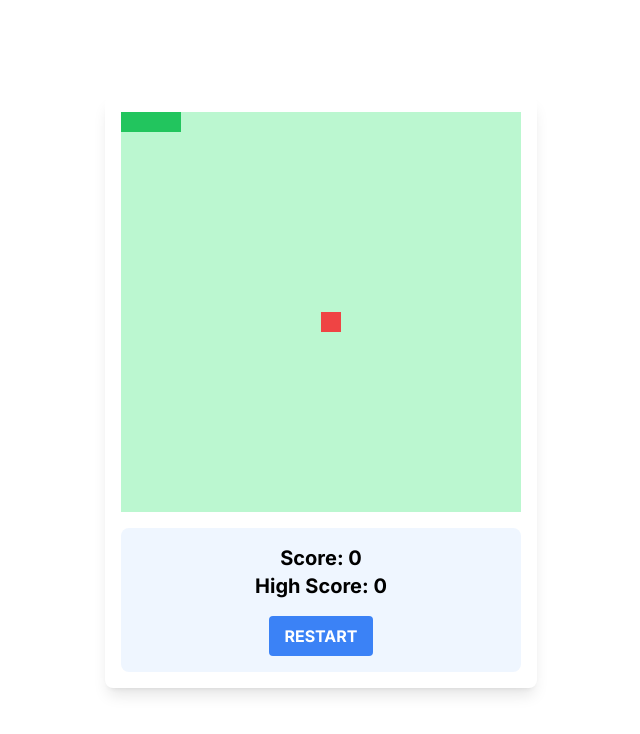
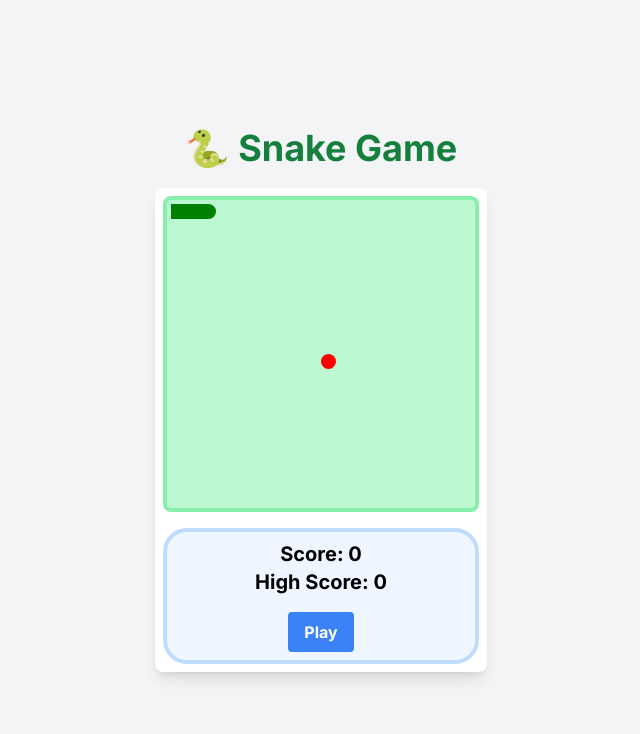
Before and after one commit to Riddhii10/snake-game-, a Next.js app: page / in a window 1280 px wide. Shown: the top 734 px of the page, without its empty margins (319-959 px from the left). Built offline with nearby package versions, Linux system fonts and the light colour scheme.

Commit message:
final changes done

```diff
--- a/app/page.tsx
+++ b/app/page.tsx
@@ -3,9 +3,9 @@ import Image from "next/image";
 
 export default function Home() {
   return (
-    <main className="flex min-h-screen flex-col items-center p-24">
-      <h1 className="mt-0">Snake Game</h1>
-      <SnakeGrid/>
+    <main className="flex min-h-screen flex-col items-center justify-center p-1.5 bg-gray-100">
+      <h1 className="text-4xl font-bold text-green-700 mb-5">🐍 Snake Game</h1>
+      <SnakeGrid />
     </main>
   );
 }
--- a/components/SnakeGrid.tsx
+++ b/components/SnakeGrid.tsx
@@ -1,12 +1,16 @@
 "use client";
 import React, { KeyboardEvent, useEffect, useState } from "react";
+import SnakePart from './SnakePart';
 
 const GRID_SIZE = 20;
+
 type Point = {
   x: number;
   y: number;
 };
+
 type Direction = "UP" | "DOWN" | "LEFT" | "RIGHT";
+
 const SnakeGrid = () => {
   const [snake, setSnake] = useState<Point[]>([
     { y: 0, x: 2 },
@@ -24,8 +28,9 @@ const SnakeGrid = () => {
     const y = Math.floor(Math.random() * GRID_SIZE);
     setFood({ x, y });
   };
+
   const moveSnake = () => {
-    if (!direction || gameOver) return; // Exit early if game is over or no direction is set
+    if (!direction || gameOver) return;
 
     const newSnake = [...snake];
     const snakeHead = { ...newSnake[0] };
@@ -70,6 +75,7 @@ const SnakeGrid = () => {
   };
 
   const handleKeyPress = (event: KeyboardEvent<HTMLDivElement>) => {
+    event.preventDefault(); // Prevents the default action
     if (event.key === "ArrowUp" && direction !== "DOWN") {
       setDirection("UP");
     }
@@ -106,13 +112,13 @@ const SnakeGrid = () => {
       setDirection(null);
       if (score > highScore) {
         setHighScore(score);
-      } // Stop the snake movement
+      }
     }
   }, [gameOver]);
 
   useEffect(() => {
     if (direction && !gameOver) {
-      const interval = setInterval(moveSnake, 100);
+      const interval = setInterval(moveSnake, 150);
       return () => clearInterval(interval);
     }
   }, [snake, direction, gameOver]);
@@ -132,44 +138,36 @@ const SnakeGrid = () => {
     <div
       tabIndex={0}
       autoFocus
-      className="fixed p-4 bg-white shadow-lg rounded-lg border-gray-200"
+      className="relative flex flex-col items-center justify-center p-2 bg-white shadow-lg rounded-lg border-gray-200"
     >
       {gameOver && (
-        <div className="absolute inset-0 flex flex-col items-center justify-center bg-gray-100 p-4 rounded-lg shadow-lg">
-          <h1 className="text-4xl font-bold text-red-500">GAME OVER!</h1>
+        <div className="absolute inset-0 flex flex-col items-center justify-center bg-gray-100 p-2 rounded-lg shadow-lg">
+          <h1 className="text-4xl font-bold text-red-500 mt-2">GAME OVER!</h1>
           <p className="mt-2 text-lg">Score: {score}</p>
           <p className="mt-2 text-lg">High Score: {highScore}</p>
           <button
             onClick={restartGame}
             className="mt-4 bg-blue-500 hover:bg-blue-700 text-white font-bold py-2 px-4 rounded"
           >
-            PLAY AGAIN!!!
+            Play Again
           </button>
         </div>
       )}
-      <div className="grid grid-cols-20 grid-rows-20 bg-green-200">
-        {Array.from({ length: GRID_SIZE }).map((_, y) => (
-          <div className="flex" key={y}>
-            {Array.from({ length: GRID_SIZE }).map((_, x) => (
-              <div
-                key={x}
-                className={`w-5 h-5
-                  ${
-                    snake.some(
-                      (snakePart) =>
-                        snakePart.x === x && snakePart.y === y
-                    )
-                      ? "bg-green-500"
-                      : ""
-                  }
-                  ${food.x === x && food.y === y ? "bg-red-500" : ""}
-                `}
-              ></div>
-            ))}
-          </div>
-        ))}
+      <div className="border-4 border-green-300 bg-green-200 p-1 rounded-lg">
+        <svg
+          viewBox={`0 0 ${GRID_SIZE * 20} ${GRID_SIZE * 20}`}
+          className="w-full h-full"
+        >
+          <SnakePart points={snake} />
+          <circle
+            cx={food.x * 20 + 10}
+            cy={food.y * 20 + 10}
+            r={10}
+            fill="red"
+          />
+        </svg>
       </div>
-      <div className="flex flex-col items-center justify-between h-full mt-4 bg-blue-50 p-4 rounded-lg">
+      <div className="flex flex-col items-center justify-between w-full h-full mt-4 bg-blue-50 p-2 rounded-3xl border-4 border-blue-200">
         <div className="text-center mb-4">
           <p className="text-xl font-bold">Score: {score}</p>
           <p className="text-xl font-bold">High Score: {highScore}</p>
@@ -179,7 +177,7 @@ const SnakeGrid = () => {
             onClick={restartGame}
             className="bg-blue-500 hover:bg-blue-700 text-white font-bold py-2 px-4 rounded"
           >
-            RESTART
+            Play
           </button>
         </div>
       </div>
--- /dev/null
+++ b/components/SnakePart.tsx
@@ -0,0 +1,175 @@
+// circled
+// import React from 'react';
+// type Point = {
+//   x: number;
+//   y: number;
+// };
+// type SnakePartProps = {
+//   points: Point[];
+// };
+// const SnakePart: React.FC<SnakePartProps> = ({ points }) => {
+//   const size = 20;
+//   const getPathData = (points: Point[]) => {
+//     let pathData = `M${points[0].x * size + size / 2} ${points[0].y * size + size / 2}`;
+//     for (let i = 1; i < points.length; i++) {
+//       const point = points[i];
+//       pathData += ` L${point.x * size + size / 2} ${point.y * size + size / 2}`;
+//     }
+//     return pathData;
+//   };
+//   const getStrokeWidth = (index: number) => {
+//     const maxStrokeWidth = size;
+//     const minStrokeWidth = size / 4;
+//     const strokeWidth = maxStrokeWidth - ((maxStrokeWidth - minStrokeWidth) * index) / (points.length - 1);
+//     return strokeWidth;
+//   };
+//   const pathData = getPathData(points);
+//   return (
+//     <>
+//       {points.map((point, index) => (
+//         <circle
+//           key={index}
+//           cx={point.x * size + size / 2}
+//           cy={point.y * size + size / 2}
+//           r={getStrokeWidth(index) / 2}
+//           fill="green"
+//         />
+//       ))}
+//       <circle
+//         cx={points[0].x * size + size / 2}
+//         cy={points[0].y * size + size / 2}
+//         r={size / 2}
+//         fill="darkgreen"
+//       />
+//     </>
+//   );
+// };
+
+// export default SnakePart;
+
+
+// uniform
+// import React from 'react';
+// type Point = {
+//   x: number;
+//   y: number;
+// };
+// type SnakePartProps = {
+//   points: Point[];
+// };
+// const SnakePart: React.FC<SnakePartProps> = ({ points }) => {
+//   const size = 20;
+//   const getPathData = (points: Point[]) => {
+//     let pathData = `M${points[0].x * size + size / 2} ${points[0].y * size + size / 2}`;
+//     for (let i = 1; i < points.length; i++) {
+//       const point = points[i];
+//       pathData += ` L${point.x * size + size / 2} ${point.y * size + size / 2}`;
+//     }
+//     return pathData;
+//   };
+//   const pathData = getPathData(points);
+//   return (
+//     <>
+//       <path
+//         d={pathData}
+//         fill="none"
+//         stroke="green"
+//         strokeWidth={size}
+//         strokeLinecap="round"
+//         strokeLinejoin="round"
+//       />
+//       <circle
+//         cx={points[0].x * size + size / 2}
+//         cy={points[0].y * size + size / 2}
+//         r={size / 2}
+//         fill="darkgreen"
+//       />
+//     </>
+//   );
+// };
+// export default SnakePart;
+
+
+import React from 'react';
+
+type Point = {
+  x: number;
+  y: number;
+};
+
+type SnakePartProps = {
+  points: Point[];
+};
+
+const SnakePart: React.FC<SnakePartProps> = ({ points }) => {
+  const size = 20;
+
+  const getPathData = (points: Point[]) => {
+    let pathData = `M${points[0].x * size + size / 2} ${points[0].y * size + size / 2}`;
+    for (let i = 1; i < points.length; i++) {
+      const point = points[i];
+      pathData += ` L${point.x * size + size / 2} ${point.y * size + size / 2}`;
+    }
+    return pathData;
+  };
+
+  const getHeadPath = (points: Point[]) => {
+    if (points.length < 2) return '';
+
+    const head = points[0];
+    const neck = points[1];
+    const directionX = head.x - neck.x;
+    const directionY = head.y - neck.y;
+
+    // Calculate the control points for the curved head
+    const controlPoint1 = {
+      x: head.x * size + size / 2 + directionY * size / 2,
+      y: head.y * size + size / 2 - directionX * size / 2,
+    };
+
+    const controlPoint2 = {
+      x: head.x * size + size / 2 - directionY * size / 2,
+      y: head.y * size + size / 2 + directionX * size / 2,
+    };
+
+    return `
+      M${neck.x * size + size / 2 - directionY * size / 2} ${neck.y * size + size / 2 + directionX * size / 2}
+      L${neck.x * size + size / 2 + directionY * size / 2} ${neck.y * size + size / 2 - directionX * size / 2}
+      Q${controlPoint1.x} ${controlPoint1.y} ${head.x * size + size / 2} ${head.y * size + size / 2}
+      Q${controlPoint2.x} ${controlPoint2.y} ${neck.x * size + size / 2 - directionY * size / 2} ${neck.y * size + size / 2 + directionX * size / 2}
+      Z
+    `;
+  };
+
+  const pathData = getPathData(points);
+  const headPathData = getHeadPath(points);
+
+  return (
+    <>
+      <path
+        d={pathData}
+        fill="none"
+        stroke="green"
+        strokeWidth={size}
+        strokeLinecap="round"
+        strokeLinejoin="round"
+      />
+      {points.slice(1).map((point, index) => (
+        <rect
+          key={index}
+          x={point.x * size}
+          y={point.y * size}
+          width={size}
+          height={size}
+          fill="green"
+        />
+      ))}
+      <path
+        d={headPathData}
+        fill="green"
+      />
+    </>
+  );
+};
+
+export default SnakePart;
```
